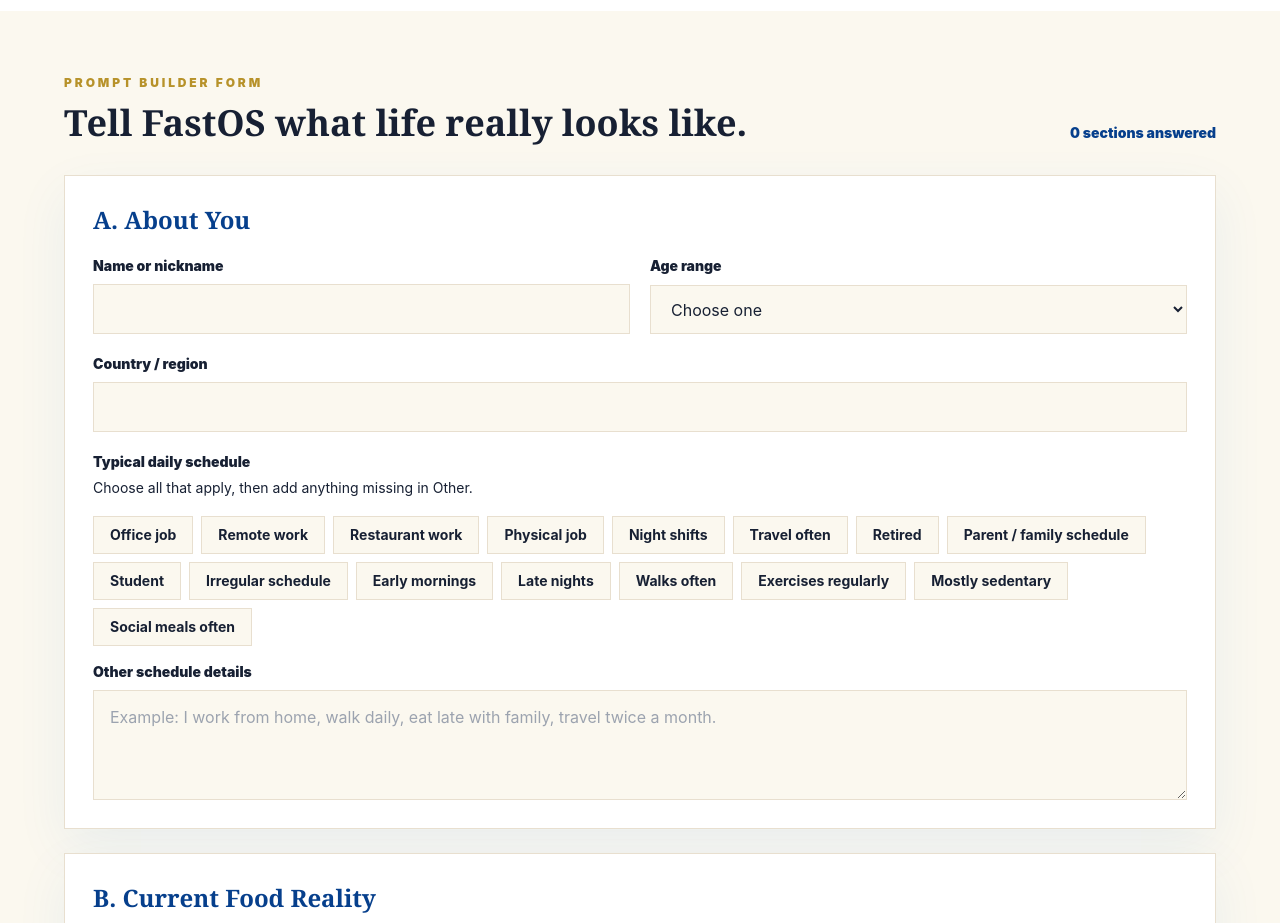
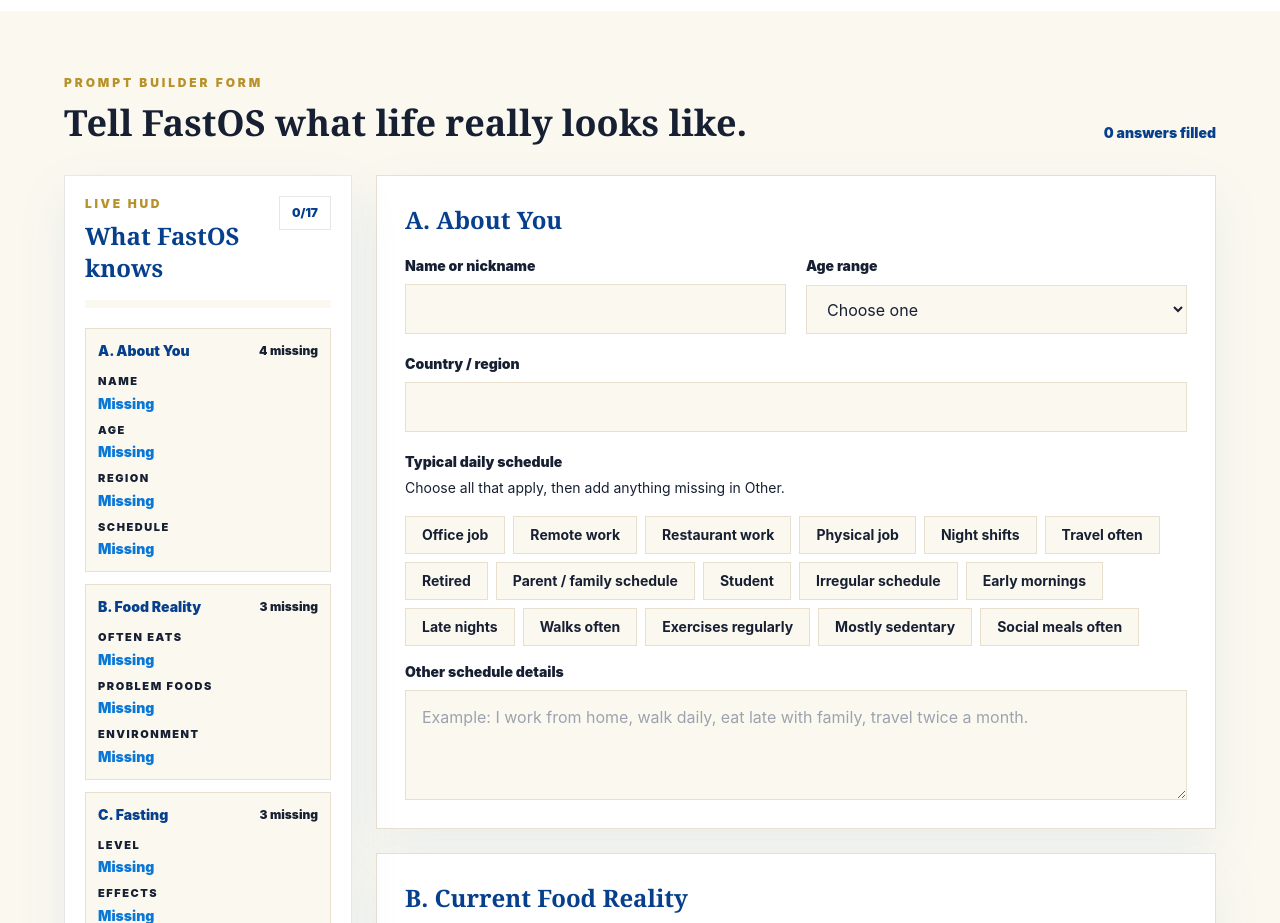
Before and after one commit to nmokiatos-blip/mybiggreekfasting, a Next.js app: page /fastos in a window 1280 px wide. Shown: the part 1180-2103 px from the top of the page. Built offline with nearby package versions, Linux system fonts and the light colour scheme.

Commit message:
Add FastOS form summary HUD

```diff
--- a/app/fastos/FastOSBuilder.tsx
+++ b/app/fastos/FastOSBuilder.tsx
@@ -46,6 +46,17 @@
   value: string;
   placeholder?: string;
   onChange: (id: keyof FormValues, value: string) => void;
+};
+
+type HudField = {
+  label: string;
+  value: string | string[];
+};
+
+type HudSection = {
+  letter: string;
+  title: string;
+  fields: HudField[];
 };
 
 const initialValues: FormValues = {
@@ -326,6 +337,18 @@
 
 function listValue(values: string[]) {
   return values.length > 0 ? values.join(", ") : "Not answered";
+}
+
+function isAnswered(value: string | string[]) {
+  return Array.isArray(value) ? value.length > 0 : value.trim().length > 0;
+}
+
+function hudValue(value: string | string[]) {
+  if (!isAnswered(value)) {
+    return "Missing";
+  }
+
+  return Array.isArray(value) ? value.join(", ") : value.trim();
 }
 
 function combineOptionsAndOther(selectedOptions: string[], otherText: string) {
@@ -627,6 +650,90 @@
   );
 }
 
+function SectionHud({ sections }: { sections: HudSection[] }) {
+  const totalFields = sections.reduce((total, section) => total + section.fields.length, 0);
+  const completedFields = sections.reduce(
+    (total, section) =>
+      total + section.fields.filter((field) => isAnswered(field.value)).length,
+    0
+  );
+
+  return (
+    <aside className="lg:sticky lg:top-24">
+      <div className="border border-aegean/16 bg-white p-4 shadow-[0_18px_50px_rgba(8,119,216,0.08)] sm:p-5">
+        <div className="flex items-start justify-between gap-4">
+          <div>
+            <p className="text-xs font-black uppercase tracking-[0.22em] text-laurel">
+              Live HUD
+            </p>
+            <h3 className="mt-2 font-display text-2xl font-black text-deepAegean">
+              What FastOS knows
+            </h3>
+          </div>
+          <p className="shrink-0 border border-aegean/18 bg-aegean/8 px-3 py-2 text-xs font-black text-deepAegean">
+            {completedFields}/{totalFields}
+          </p>
+        </div>
+
+        <div className="mt-4 h-2 bg-marble" aria-hidden="true">
+          <div
+            className="h-full bg-aegean transition-all"
+            style={{ width: `${Math.round((completedFields / totalFields) * 100)}%` }}
+          />
+        </div>
+
+        <div className="mt-5 grid gap-3">
+          {sections.map((section) => {
+            const answered = section.fields.filter((field) => isAnswered(field.value)).length;
+            const missing = section.fields.length - answered;
+
+            return (
+              <section key={section.letter} className="border border-limestone bg-marble p-3">
+                <div className="flex items-center justify-between gap-3">
+                  <h4 className="text-sm font-black text-deepAegean">
+                    {section.letter}. {section.title}
+                  </h4>
+                  <span
+                    className={
+                      missing === 0
+                        ? "shrink-0 text-xs font-black text-laurel"
+                        : "shrink-0 text-xs font-black text-obsidian/58"
+                    }
+                  >
+                    {missing === 0 ? "Complete" : `${missing} missing`}
+                  </span>
+                </div>
+                <dl className="mt-3 grid gap-2">
+                  {section.fields.map((field) => {
+                    const answeredField = isAnswered(field.value);
+
+                    return (
+                      <div key={field.label} className="grid gap-1">
+                        <dt className="text-[11px] font-black uppercase tracking-[0.14em] text-obsidian/48">
+                          {field.label}
+                        </dt>
+                        <dd
+                          className={
+                            answeredField
+                              ? "line-clamp-2 text-sm font-bold leading-5 text-obsidian"
+                              : "text-sm font-black leading-5 text-aegean"
+                          }
+                        >
+                          {hudValue(field.value)}
+                        </dd>
+                      </div>
+                    );
+                  })}
+                </dl>
+              </section>
+            );
+          })}
+        </div>
+      </div>
+    </aside>
+  );
+}
+
 function CopyButton({
   prompt,
   onCopied
@@ -735,11 +842,74 @@
   const [copied, setCopied] = useState(false);
   const hasPrompt = prompt.length > 0;
 
-  const answeredCount = useMemo(() => {
-    return Object.values(values).filter((value) =>
-      Array.isArray(value) ? value.length > 0 : value.trim().length > 0
-    ).length;
-  }, [values]);
+  const hudSections = useMemo<HudSection[]>(
+    () => [
+      {
+        letter: "A",
+        title: "About You",
+        fields: [
+          { label: "Name", value: values.name },
+          { label: "Age", value: values.ageRange },
+          { label: "Region", value: values.country },
+          { label: "Schedule", value: values.schedule }
+        ]
+      },
+      {
+        letter: "B",
+        title: "Food Reality",
+        fields: [
+          { label: "Often eats", value: values.currentFood },
+          { label: "Problem foods", value: values.problemFoods },
+          { label: "Environment", value: values.foodEnvironment }
+        ]
+      },
+      {
+        letter: "C",
+        title: "Fasting",
+        fields: [
+          { label: "Level", value: values.fastingLevel },
+          { label: "Effects", value: values.fastingEffects },
+          { label: "Willpower", value: values.willpower }
+        ]
+      },
+      {
+        letter: "D",
+        title: "Goals",
+        fields: [
+          { label: "Main goal", value: values.mainGoal },
+          { label: "Fasting gift", value: values.fastingGift },
+          { label: "Controlled by", value: values.controlledBy }
+        ]
+      },
+      {
+        letter: "E",
+        title: "Constraints",
+        fields: [
+          { label: "Safety", value: values.safetyNote },
+          { label: "Lifestyle", value: values.lifestyleConstraints }
+        ]
+      },
+      {
+        letter: "F",
+        title: "Style",
+        fields: [
+          { label: "Guide style", value: values.guideStyle },
+          { label: "Approach", value: values.preferredApproach }
+        ]
+      }
+    ],
+    [values]
+  );
+
+  const answeredCount = useMemo(
+    () =>
+      hudSections.reduce(
+        (total, section) =>
+          total + section.fields.filter((field) => isAnswered(field.value)).length,
+        0
+      ),
+    [hudSections]
+  );
 
   function updateValue(id: keyof FormValues, value: string) {
     setValues((current) => ({ ...current, [id]: value }));
@@ -892,9 +1062,12 @@
               </h2>
             </div>
             <p className="text-sm font-black text-deepAegean">
-              {answeredCount} sections answered
+              {answeredCount} answers filled
             </p>
           </div>
+
+          <div className="grid gap-6 lg:grid-cols-[18rem_minmax(0,1fr)] lg:items-start">
+            <SectionHud sections={hudSections} />
 
             <form
               className="grid gap-6"
@@ -1104,6 +1277,7 @@
               </div>
             </form>
           </div>
+        </div>
       </section>
 
       <section id="fastos-output" className="bg-white px-5 py-16 sm:px-8 lg:px-12">
--- a/app/page.tsx
+++ b/app/page.tsx
@@ -2,6 +2,7 @@
 import Image from "next/image";
 import { ButtonLink } from "@/components/ButtonLink";
 import { FastOSAnnouncement } from "@/components/FastOSAnnouncement";
+import { GreekKeyBorder } from "@/components/GreekKeyBorder";
 import { Section } from "@/components/Section";
 import { freedoms, methodPillars, site } from "@/lib/site";
 
@@ -50,6 +51,8 @@
       </section>
 
       <FastOSAnnouncement />
+
+      <GreekKeyBorder className="my-8 text-blue-400 opacity-70" />
 
       <Section eyebrow="Not keto tzatziki" title="Greek does not mean recipes. Greek means origin." surface="white">
         <p>
--- a/components/FastOSAnnouncement.tsx
+++ b/components/FastOSAnnouncement.tsx
@@ -1,6 +1,7 @@
 import Image from "next/image";
 import Link from "next/link";
 import { ButtonLink } from "@/components/ButtonLink";
+import { GreekKeyBorder } from "@/components/GreekKeyBorder";
 
 const features = [
   {
@@ -26,7 +27,7 @@
     <section className="marble-surface border-y border-aegean/12 px-5 py-20 sm:px-8 lg:px-12">
       <div className="mx-auto max-w-7xl">
         <div className="relative overflow-hidden border border-aegean/16 bg-white/86 p-5 shadow-temple sm:p-8 lg:p-10">
-          <div className="absolute inset-x-0 top-0 h-2 text-aegean greek-key opacity-70" />
+          <GreekKeyBorder className="absolute inset-x-0 top-3 h-5 text-blue-400 opacity-60" />
           <div className="grid gap-10 lg:grid-cols-[0.95fr_1.05fr] lg:items-start">
             <div className="relative mx-auto aspect-square w-full max-w-[460px] overflow-hidden border border-limestone bg-marble shadow-[0_18px_55px_rgba(8,119,216,0.12)]">
               <Image
--- /dev/null
+++ b/components/GreekKeyBorder.tsx
@@ -0,0 +1,38 @@
+type GreekKeyBorderProps = {
+  className?: string;
+};
+
+export function GreekKeyBorder({ className = "" }: GreekKeyBorderProps) {
+  return (
+    <div className={`h-6 w-full text-blue-400 ${className}`} aria-hidden="true">
+      <svg
+        className="block h-full w-full"
+        width="100%"
+        height="24"
+        role="presentation"
+        focusable="false"
+      >
+        <defs>
+          <pattern
+            id="greek-wave-border-pattern"
+            x="0"
+            y="3"
+            width="48"
+            height="18"
+            patternUnits="userSpaceOnUse"
+          >
+            <path
+              d="M 0 12 C 6 4 18 4 24 12 C 30 20 42 20 48 12"
+              fill="none"
+              stroke="currentColor"
+              strokeWidth="2"
+              strokeLinecap="round"
+              strokeLinejoin="round"
+            />
+          </pattern>
+        </defs>
+        <rect width="100%" height="100%" fill="url(#greek-wave-border-pattern)" />
+      </svg>
+    </div>
+  );
+}
```
Also changed, not shown: 1 other file (tests, documents, lock files or other folders). Lines whose indentation alone changed are shown as unchanged.
